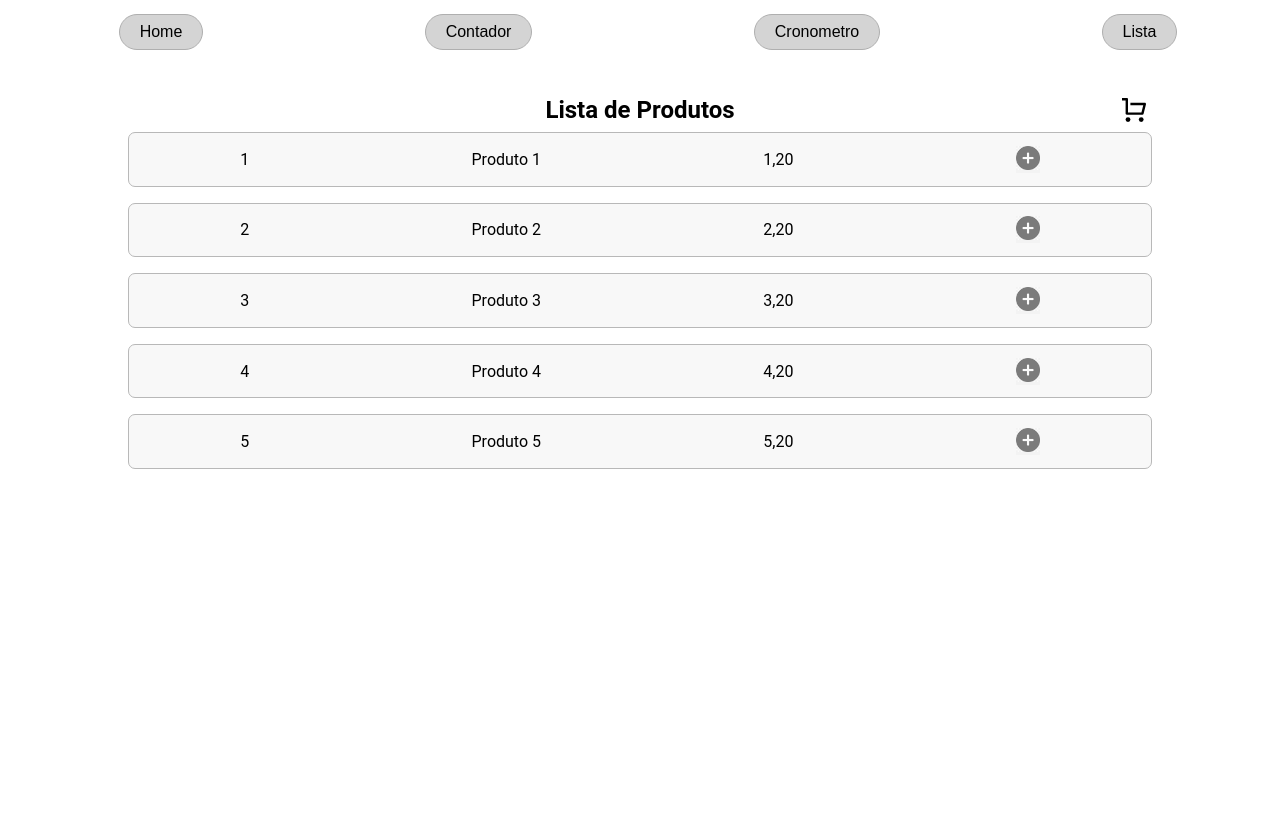
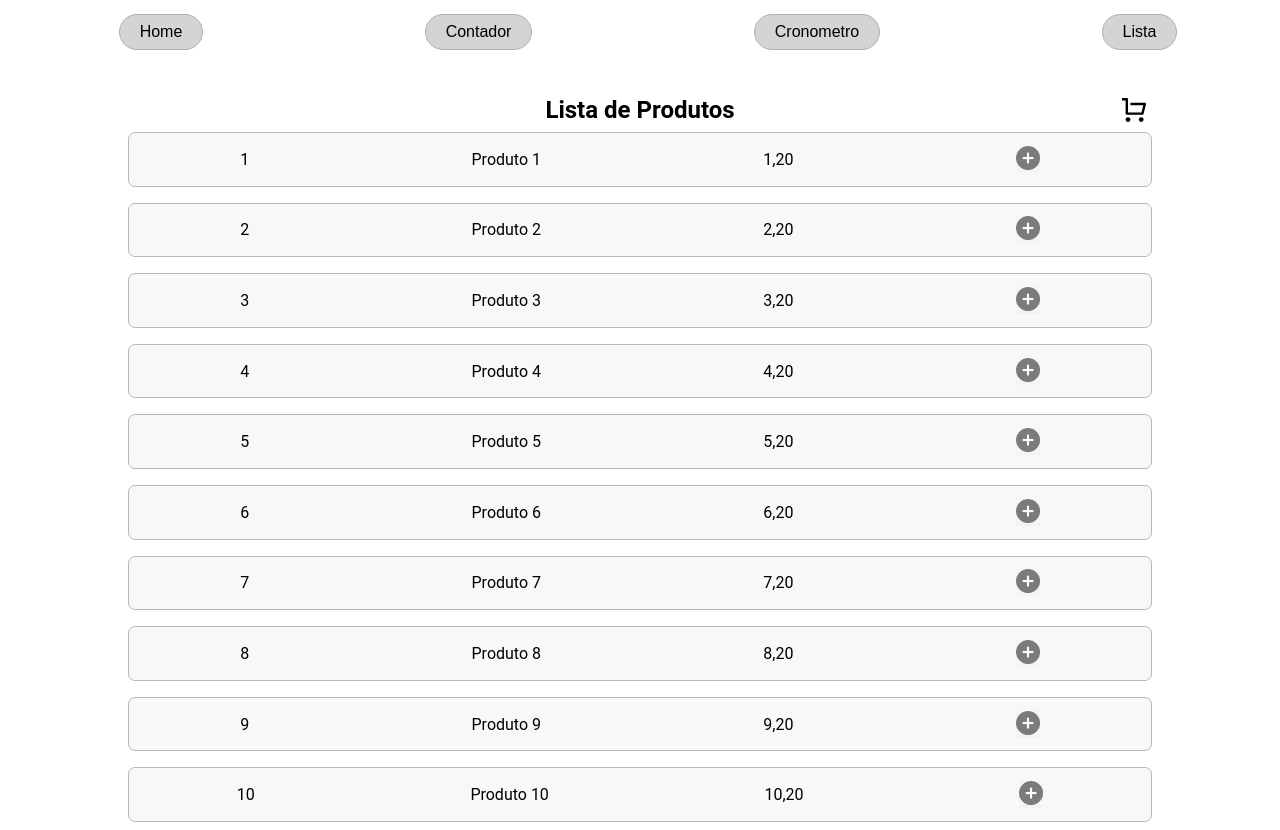
Before and after one commit to andpeicunha/jest-mock-svg, a Next.js app: page /components/Lista in a window 1280 px wide. Before the commit the page ends 800 px from the top, so only its background shows below. Built offline with nearby package versions, Linux system fonts and the light colour scheme.

Commit message:
feat: :sparkles: localStorage item list

```diff
--- a/pages/api/list.ts
+++ b/pages/api/list.ts
@@ -15,6 +15,11 @@ export default function handler(req: NextApiRequest, res: NextApiResponse<Data>)
     { id: 3, name: "Produto 3", valor: "3,20" },
     { id: 4, name: "Produto 4", valor: "4,20" },
     { id: 5, name: "Produto 5", valor: "5,20" },
+    { id: 6, name: "Produto 6", valor: "6,20" },
+    { id: 7, name: "Produto 7", valor: "7,20" },
+    { id: 8, name: "Produto 8", valor: "8,20" },
+    { id: 9, name: "Produto 9", valor: "9,20" },
+    { id: 10, name: "Produto 10", valor: "10,20" },
   ];
 
   res.status(200).json(data);
--- a/pages/components/Lista.tsx
+++ b/pages/components/Lista.tsx
@@ -32,11 +32,32 @@ function cartReducer(state: any, action: any) {
   }
 }
 
+function getStoredCartItems() {
+  if (typeof window !== "undefined") {
+    const storedCartItems = localStorage.getItem("cartItems");
+    if (storedCartItems !== null) {
+      try {
+        const cartItems = JSON.parse(storedCartItems);
+        return cartItems;
+      } catch (error) {
+        console.error(error);
+      }
+    }
+  }
+  return [];
+}
+
 export default function Lista() {
   const [dados, setDados] = useState([]);
-  const [state, dispatch] = useReducer(cartReducer, { cartItems: [] });
+  const [state, dispatch] = useReducer(cartReducer, { cartItems: getStoredCartItems() });
 
   const CartLength = state.cartItems.length;
+
+  useEffect(() => {
+    if (state.cartItens !== null) {
+      localStorage.setItem("cartItems", JSON.stringify(state.cartItems));
+    }
+  }, [state.cartItems]);
 
   useEffect(() => {
     const fetchData = async () => {
```
